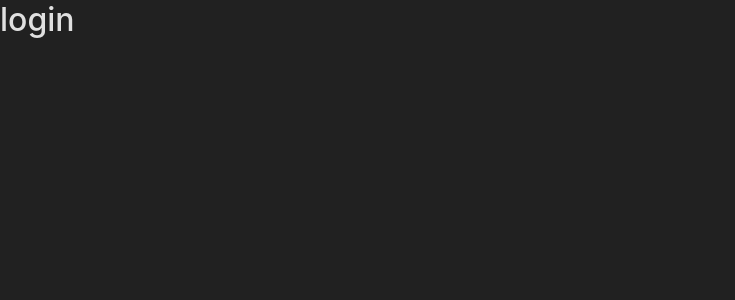
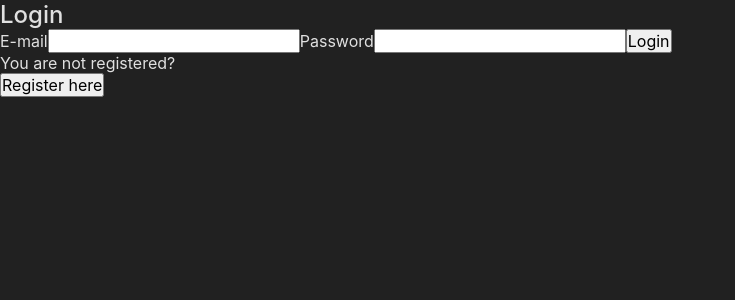
Before and after one commit to eucamila22/Desafio-Fullstack-frontend, a React (Vite) app: page / in a window 1280 px wide. Shown: the top 300 px of the page, without its empty margins (0-735 px from the left). Built offline with nearby package versions, Linux system fonts and the light colour scheme.

Commit message:
feat/implementing route login

```diff
--- a/package.json
+++ b/package.json
@@ -10,12 +10,14 @@
     "preview": "vite preview"
   },
   "dependencies": {
+    "@hookform/resolvers": "^3.1.0",
     "axios": "^1.4.0",
     "react": "^18.2.0",
     "react-dom": "^18.2.0",
     "react-hook-form": "^7.43.9",
     "react-router-dom": "^6.11.2",
-    "styled-components": "^5.3.10"
+    "styled-components": "^5.3.10",
+    "zod": "^3.21.4"
   },
   "devDependencies": {
     "@types/react": "^18.0.28",
--- a/src/App.tsx
+++ b/src/App.tsx
@@ -1,3 +1,4 @@
+import { AuthProvider } from './providers/AuthProvider'
 import RoutesMain from './routes'
 import GlobalStyle from './styles/GlobalStyle'
 
@@ -5,7 +6,9 @@ const App = () => {
     return (
         <>
             <GlobalStyle />
-            <RoutesMain />
+            <AuthProvider>
+                <RoutesMain />
+            </AuthProvider>
         </>
     )
 }
--- /dev/null
+++ b/src/hooks/useAuth.tsx
@@ -0,0 +1,10 @@
+import { useContext } from 'react'
+import { AuthContext } from '../providers/AuthProvider'
+
+const useAuth = () => {
+    const authContext = useContext(AuthContext)
+
+    return authContext
+}
+
+export default useAuth
--- /dev/null
+++ b/src/interface/login.interface.ts
@@ -0,0 +1,4 @@
+import { z } from 'zod'
+import { loginSchema } from '../schema/login.schema'
+
+export type iLogin = z.infer<typeof loginSchema>
--- a/src/pages/login/index.tsx
+++ b/src/pages/login/index.tsx
@@ -1,10 +1,33 @@
+import { zodResolver } from '@hookform/resolvers/zod'
+import { useForm } from 'react-hook-form'
+import { loginSchema } from '../../schema/login.schema'
+import { iLogin } from '../../interface/login.interface'
+import useAuth from '../../hooks/useAuth'
 
 const Login = () => {
-  return (
-    <div>
-      <h1>login</h1>
-    </div>
-  )
+    const { singIn } = useAuth()
+    const { register, handleSubmit } = useForm<iLogin>({
+        resolver: zodResolver(loginSchema),
+    })
+
+    return (
+        <main>
+            <h2>Login</h2>
+
+            <form onSubmit={handleSubmit(singIn)}>
+                <label htmlFor='email'>E-mail</label>
+                <input type='email' id='email' {...register('email')} />
+
+                <label htmlFor='password'>Password</label>
+                <input type='password' id='password' {...register('password')} />
+
+                <button type='submit'>Login</button>
+
+                <p>You are not registered?</p>
+                <button type='submit'>Register here</button>
+            </form>
+        </main>
+    )
 }
 
 export default Login
--- /dev/null
+++ b/src/pages/register/index.tsx
@@ -0,0 +1,27 @@
+import { useForm } from 'react-hook-form'
+
+const Register = () => {
+    // const {  } = useAuth()
+    const { register, handleSubmit } = useForm()
+
+    return (
+        <main>
+            <h2>Register</h2>
+
+            <form>
+                <label htmlFor='email'>E-mail</label>
+                <input type='email' id='email' {...register('')} />
+
+                <label htmlFor='password'>Password</label>
+                <input type='password' id='password' {...register('pasword')} />
+
+                <button type='submit'>Login</button>
+
+                <p>Already have registration?</p>
+                <button type='submit'>Login here</button>
+            </form>
+        </main>
+    )
+}
+
+export default Register
--- /dev/null
+++ b/src/providers/AuthProvider.tsx
@@ -0,0 +1,34 @@
+import { ReactNode, createContext } from 'react'
+import { iLogin } from '../interface/login.interface'
+import { api } from '../services/api'
+import { useNavigate } from 'react-router-dom'
+
+interface iAuthProviderProps {
+    children: ReactNode
+}
+
+interface iAuthContextValues {
+    singIn: (data: iLogin) => void
+}
+
+export const AuthContext = createContext<iAuthContextValues>({} as iAuthContextValues)
+
+export const AuthProvider = ({ children }: iAuthProviderProps) => {
+    const navigate = useNavigate()
+
+    const singIn = async (data: iLogin) => {
+        try {
+            const res = await api.post('/login', data)
+            const { token } = res.data
+
+            api.defaults.headers.common.authorization = `Bearer ${token}`
+            localStorage.setItem('your-personal-schedule', token)
+
+            navigate('/dashboard')
+        } catch (error) {
+            console.error(error)
+        }
+    }
+
+    return <AuthContext.Provider value={{ singIn }}>{children}</AuthContext.Provider>
+}
--- a/src/routes/index.tsx
+++ b/src/routes/index.tsx
@@ -1,10 +1,12 @@
 import { Route, Routes } from 'react-router-dom'
 import Dashboard from '../pages/dashboard'
 import Login from '../pages/login'
+import Register from '../pages/register'
 
 const RoutesMain = () => {
     return (
         <Routes>
+            <Route path='/register' element={<Register />} />
             <Route path='/' element={<Login />} />
             <Route path='/dashboard' element={<Dashboard />} />
         </Routes>
--- /dev/null
+++ b/src/schema/login.schema.ts
@@ -0,0 +1,6 @@
+import { z } from 'zod'
+
+export const loginSchema = z.object({
+    email: z.string().email('Enter a valid email'),
+    password: z.string().nonempty('Enter a password'),
+})
--- /dev/null
+++ b/src/services/api.ts
@@ -0,0 +1,6 @@
+import axios from 'axios'
+
+export const api = axios.create({
+    baseURL: 'http://localhost:3000',
+    timeout: 10000,
+})
```
Also changed, not shown: 1 other file (tests, documents, lock files or other folders).
